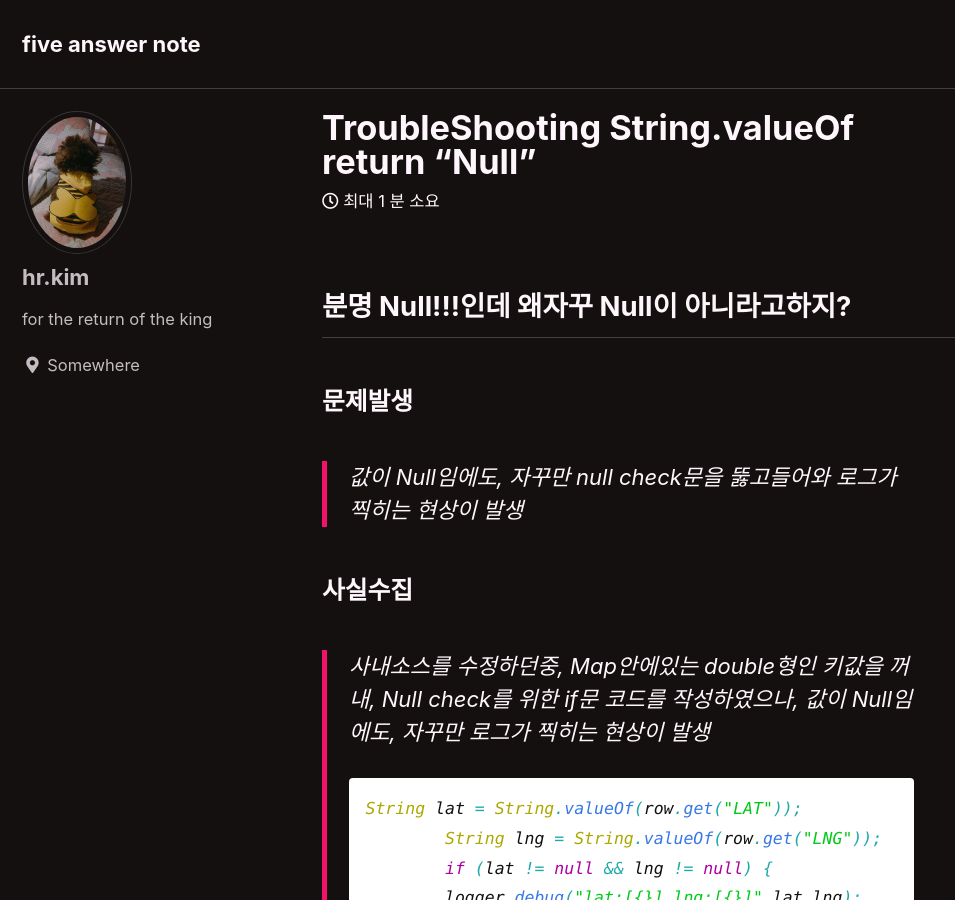
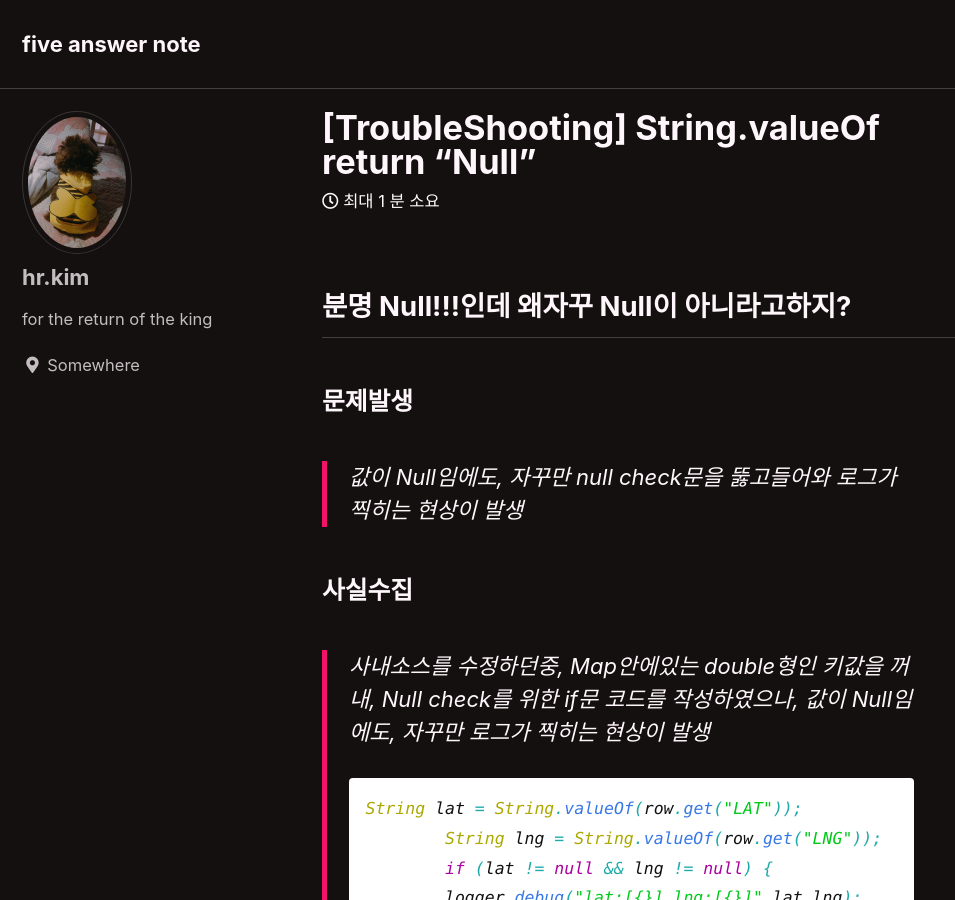
Before and after one commit to hwimer/hwimer.github.io, a Jekyll site: the page built from _posts/2021-12-21-String.valueOf.md, in a window 1280 px wide and 900 px high. Shown: the whole window, without its empty margins (0-955 px from the left). Built offline with Jekyll 4.4.1, drawn with Linux system fonts in a browser that asks for light colours; cached includes are drawn as plain includes.

Commit message:
fix typo

```diff
--- a/_posts/2021-12-21-String.valueOf.md
+++ b/_posts/2021-12-21-String.valueOf.md
@@ -1,5 +1,5 @@
 ---
-title: TroubleShooting String.valueOf return "Null"
+title: \[TroubleShooting\] String.valueOf return "Null"
 ---
 ## 분명 Null!!!인데 왜자꾸 Null이 아니라고하지?
 
```
